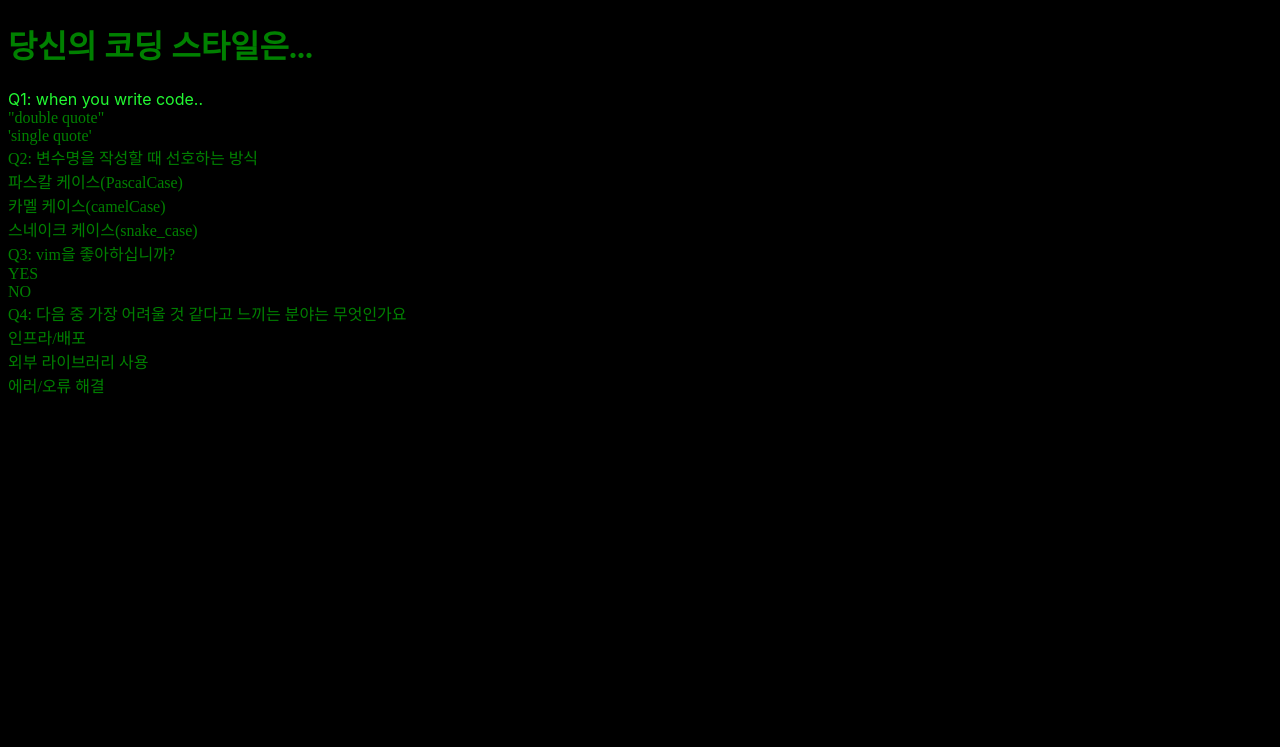
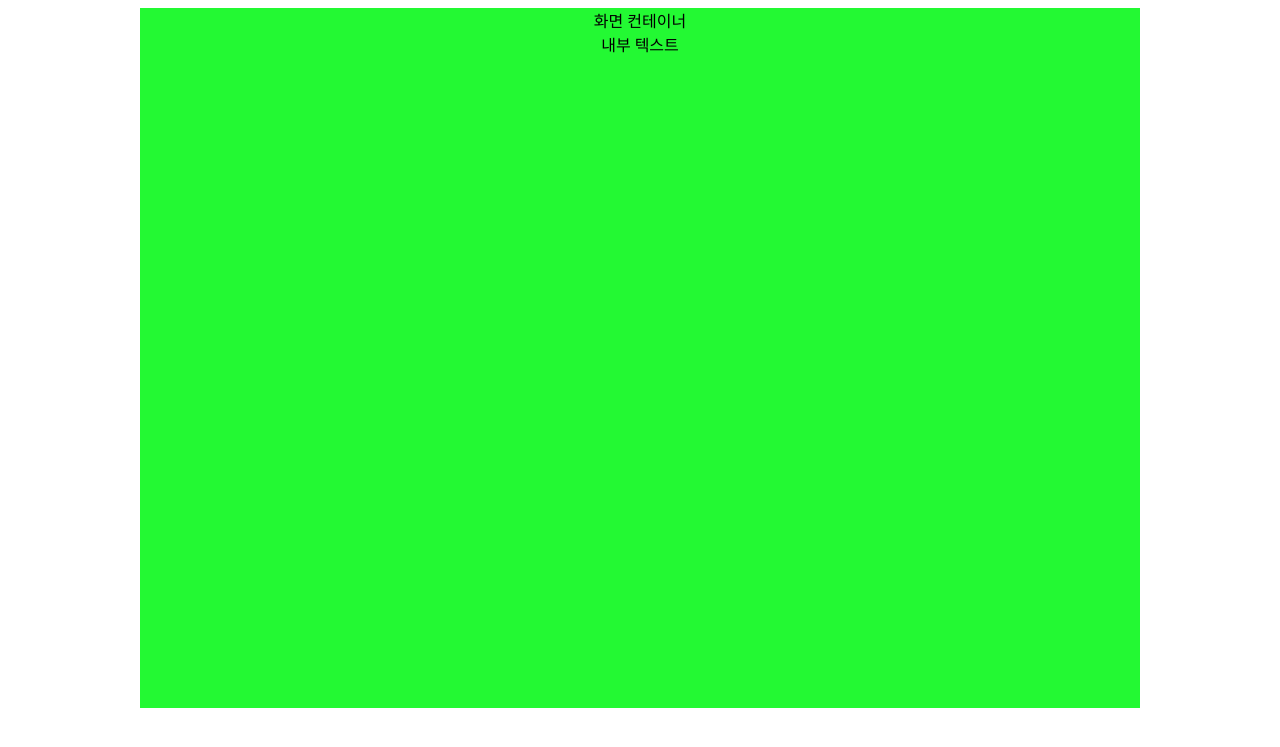
Before and after one commit to rha6780/Backend_Developer_Discovery, a Django app: page /main/ in a window 1280 px wide. Shown: the top 747 px of the page. Run offline with Django 4.2, Linux system fonts and the light colour scheme.

Commit message:
화면 기초 css 추가

```diff
--- a/studysite/static/css/main.css
+++ b/studysite/static/css/main.css
@@ -3,3 +3,11 @@
     font-size: 10dp;
     font-family: -apple-system, BlinkMacSystemFont, 'Segoe UI', Roboto, Oxygen, Ubuntu, Cantarell, 'Open Sans', 'Helvetica Neue', sans-serif;
 }
+
+.container {
+    width: 1000px;
+    height: 700px;
+    margin: 0px auto;
+    text-align: center;
+    background-color: #23F933;
+}
--- /dev/null
+++ b/studysite/static/js/ruby_story.js
@@ -0,0 +1,14 @@
+function resizeApply() {
+    var minWidth = 1000;
+    var body = document.getElementsByTagName('body')[0];
+    if (window.innerWidth < minWidth) { body.style.zoom = (window.innerWidth / minWidth); }
+    else body.style.zoom = 1;
+  }
+
+  window.onload = function() {
+    window.addEventListener('resize', function() {
+      resizeApply();
+    });
+  }
+
+  resizeApply();
--- a/studysite/templates/main/index.html
+++ b/studysite/templates/main/index.html
@@ -1,4 +1,5 @@
 {% load static %}
+
 <!DOCTYPE html>
 <html>
 <head>
@@ -8,26 +9,11 @@
     <meta name='viewport' content='width=device-width, initial-scale=1'>
     <link rel="stylesheet" href="{% static 'css/main.css' %}">
 </head>
-<body style="background-color: black; color: green;">
-    <h1> 당신의 코딩 스타일은... </h1>
-
-    <div class='question'> Q1: when you write code.. </div>
-    <div> "double quote"</div>
-    <div> 'single quote'</div>
-
-    <div> Q2: 변수명을 작성할 때 선호하는 방식 </div>
-    <div> 파스칼 케이스(PascalCase)</div>
-    <div> 카멜 케이스(camelCase)</div>
-    <div> 스네이크 케이스(snake_case)</div>
-
-    <div> Q3: vim을 좋아하십니까? </div>
-    <div> YES </div>
-    <div> NO </div>
-
-    <div> Q4: 다음 중 가장 어려울 것 같다고 느끼는 분야는 무엇인가요 </div>
-    <div> 인프라/배포 </div>
-    <div> 외부 라이브러리 사용 </div>
-    <div> 에러/오류 해결 </div>
-
+<body>
+    <div class='container'>
+        화면 컨테이너
+        <div>내부 텍스트</div>
+    </div>
+    <script type="text/javascript" src="static/js/ruby_story.js"></script>
 </body>
 </html>
```
